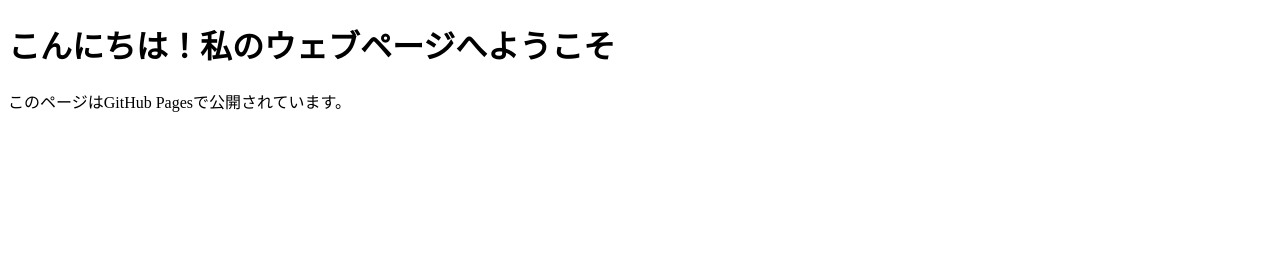
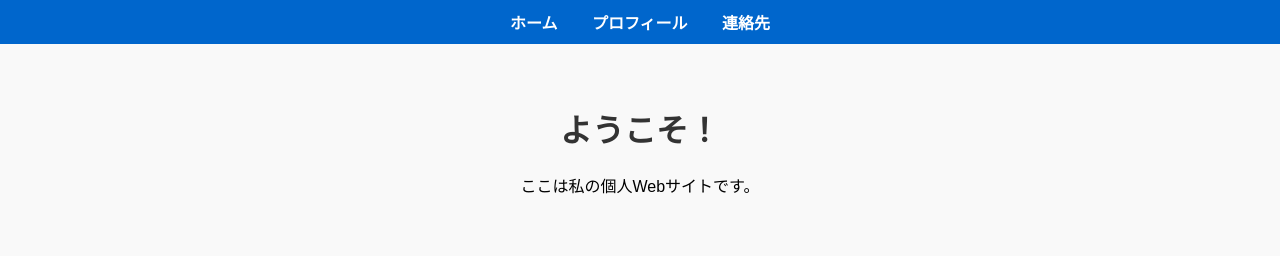
Before and after one commit to Entaku24/my-website, a plain HTML site: page index.html in a window 1280 px wide. Drawn offline with Linux system fonts and the light colour scheme.

Commit message:
◯◯を更新

```diff
--- a/index.html
+++ b/index.html
@@ -2,10 +2,18 @@
 <html lang="ja">
 <head>
   <meta charset="UTF-8">
-  <title>私のウェブサイト</title>
+  <title>ホームページ</title>
+  <link rel="stylesheet" href="style.css">
 </head>
 <body>
-  <h1>こんにちは！私のウェブページへようこそ</h1>
-  <p>このページはGitHub Pagesで公開されています。</p>
+  <nav>
+    <a href="index.html">ホーム</a>
+    <a href="profile.html">プロフィール</a>
+    <a href="contact.html">連絡先</a>
+  </nav>
+  <main>
+    <h1>ようこそ！</h1>
+    <p>ここは私の個人Webサイトです。</p>
+  </main>
 </body>
 </html>
```
Also changed, not shown: contact.html (+4 -2 lines), profile.html (+5 -3 lines).
